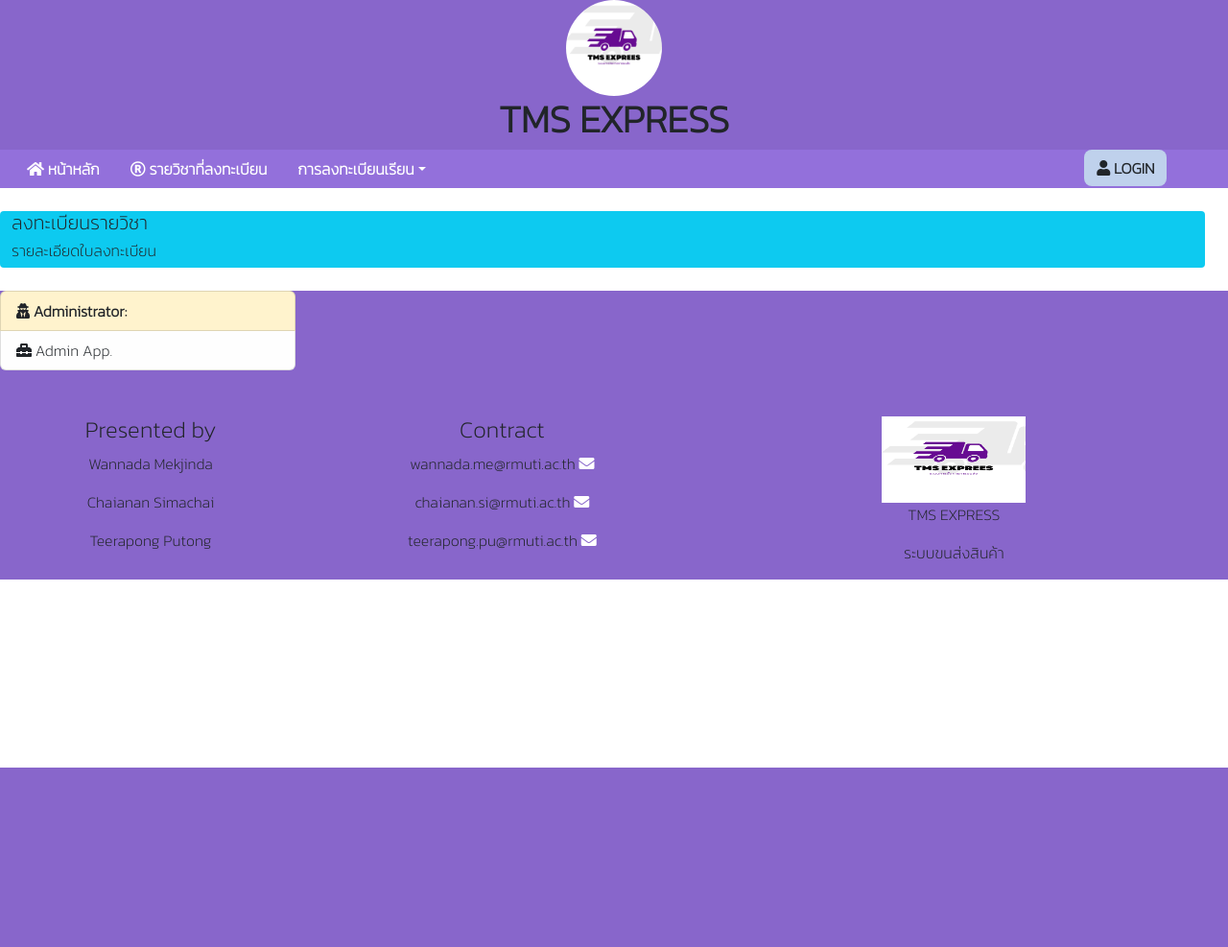
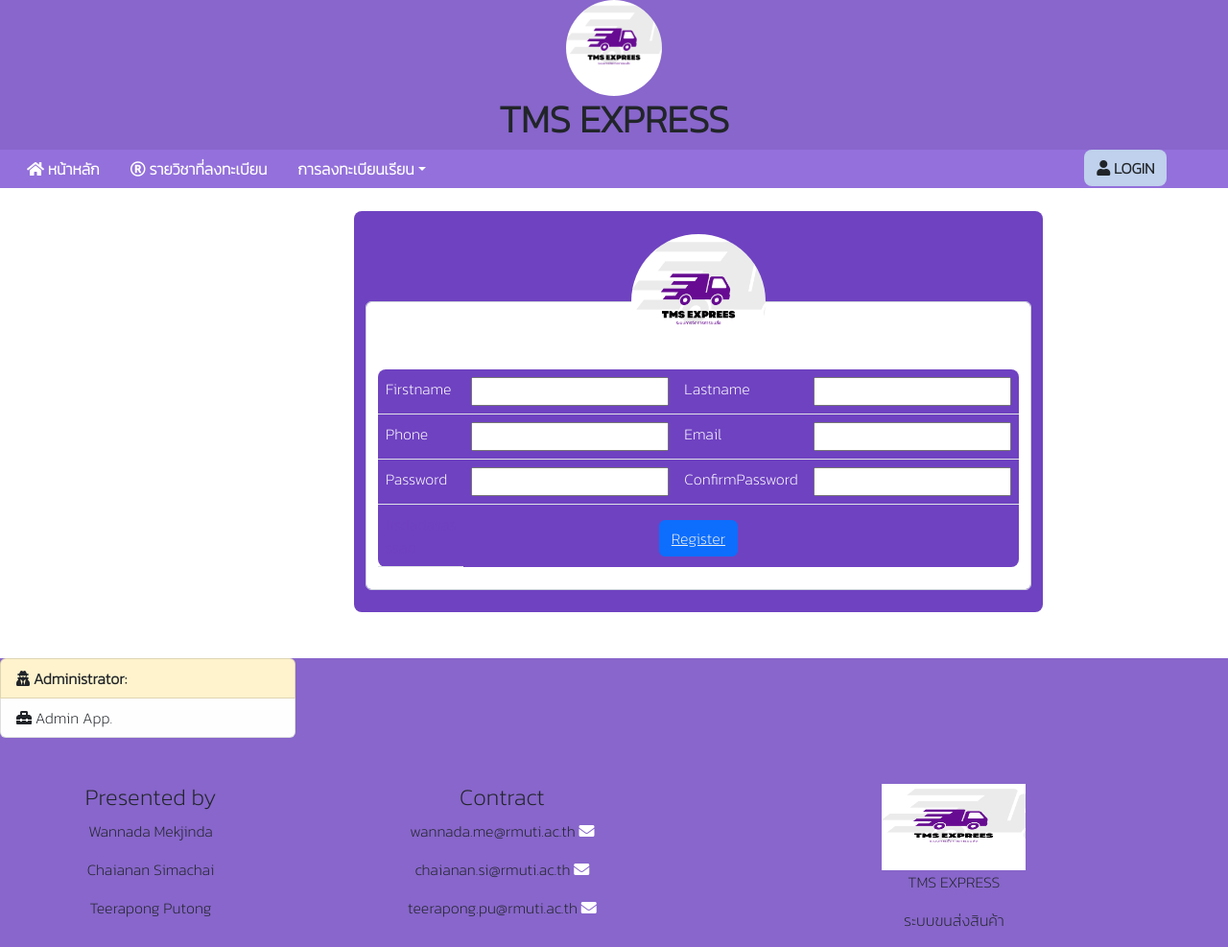
Before and after one commit to wannadamekjinda/miniProject, a Django app: template templates/rigister.html in a window 1280 px wide. Shown: the whole page at 96% size. Before the commit the page ends 800 px from the top, so only its background shows below. Run offline with Django 4.2, Linux system fonts and the light colour scheme; the template is opened without the code that fills it, so the values that code supplies are empty; some libraries are stand-ins or nearby versions.

Commit message:
UPDATE 24/02/2566 16.30

```diff
--- a/templates/rigister.html
+++ b/templates/rigister.html
@@ -1,10 +1,53 @@
 {% extends 'base.html' %}
 {% load static %}
+{% load fontawesome_5 %}
 {% block content %}
     <div class="row">
-        <div class="col col-12 rounded-1" style="background-color: #0dcaf0; ">
-        <h5>ลงทะเบียนรายวิชา</h5>
-            <h6>รายละเอียดใบลงทะเบียน</h6>
+        <div class="col col-3"><br></div>
+        <div class="col col-1 rounded-3" style="background-color: #6f42c1; width: auto; height: auto; margin-left: 55px">
+            <br>
+            <center><img src="../static/images/LOGO.png" class="bd-placeholder-img rounded-circle" width="140"
+                         height="140"></center>
+            <form method="POST" class="form-control" style="width: auto; height: 72%; padding-top: 70px; margin-top: -70px">
+                {% if messages %}
+                    <ul class="messages text-center fw-bold">
+                        {% for message in messages %}
+                            <li {% if message.tags %} class="{{ message.tags }}"{% endif %}>{{ message }}</li>
+                        {% endfor %}
+                    </ul>
+                {% endif %}
+                {% csrf_token %}
+                <table class="table rounded-3" style="background-color: #6f42c1; color: white">
+                    <tr class="logo"></tr>
+                    <tr>
+                        <td width="40%">Firstname</td>
+                        <td><input type="text" name="firstname" value="{{ firstname }}" required></td>
+                        <td width="40%">Lastname</td>
+                        <td><input type="text" name="lastname" value="{{ lastname }}" required></td>
+                    </tr>
+                    <tr>
+                        <td>Phone</td>
+                        <td><input type="phone" name="phone" value="{{ phone }}" required></td>
+                        <td>Email</td>
+                        <td><input type="email" name="email" value="{{ email }}" required></td>
+                    </tr>
+                    <tr>
+                        <td>Password</td>
+                        <td><input type="password" name="password" value="{{ id }}" required></td>
+                        <td>ConfirmPassword</td>
+                        <td><input type=" confirmpassword" name="confirmpassword" value="{{ password }}" required></td>
+                    </tr>
+                    <tr>
+                        <td style="color: #6f42c1">
+                            hsdadasas<br>
+                            ssad
+                        </td>
+                    </tr>
+                </table>
+                <center><button type="submit" class="btn btn-primary" style="margin-top: -120px"><a href="{% url 'userLogin' %}" style="color: #f0f0f0;">Register</a></button></center>
+            </form>
         </div>
+        <div class="col col-4"><br></div>
     </div>
+
 {% endblock %}
```
